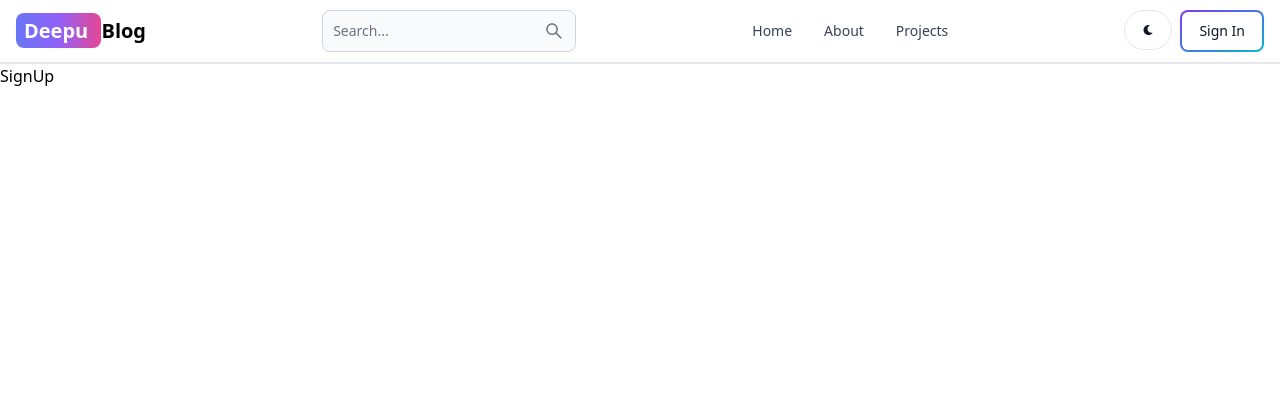
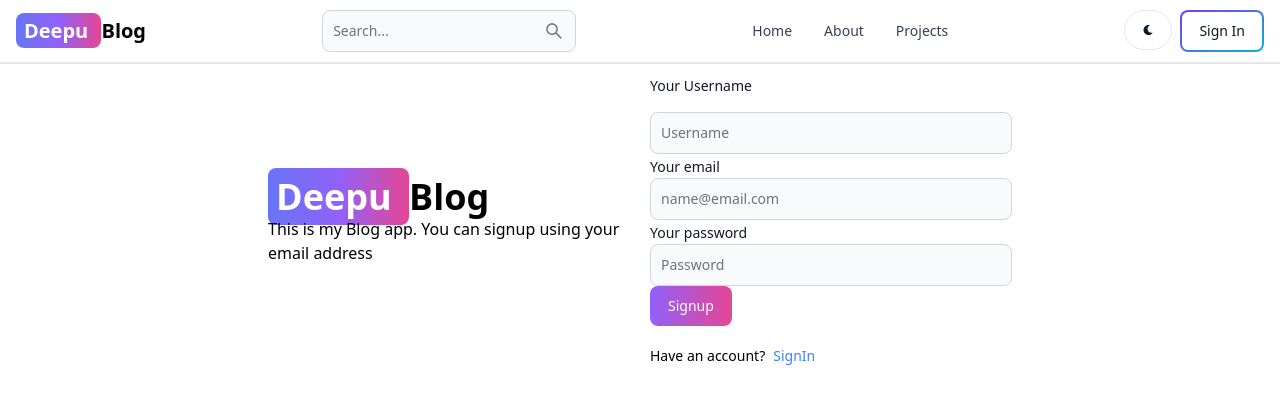
Before and after one commit to pradeepredt/BLOG-APP, a React (Vite) app in the folder client/: page /sign-up in a window 1280 px wide. Shown: the top 404 px of the page. Built offline with nearby package versions, Linux system fonts and the light colour scheme.

Commit message:
Created Signup page

```diff
--- a/client/src/pages/SignUp.jsx
+++ b/client/src/pages/SignUp.jsx
@@ -1,7 +1,45 @@
+import { Button, Label, TextInput } from 'flowbite-react'
 import React from 'react'
+import { Link } from 'react-router-dom'
 
 export default function SignUp() {
   return (
-    <div>SignUp</div>
+    <div classname="min-h-screen mt-20">
+      <div className='flex p-3 max-w-3xl mx-auto flex-col md:flex-row md:items-center gap-5'>
+        {/* left*/}
+        <div className='flex-1'>
+        <Link  to="/" className='font-semibold dark:text-white text-4xl'>
+        <span className='px-2 py-1 bg-gradient-to-r from-indigo-500 via-purple-500 to-pink-500 rounded-lg text-white'>
+        Deepu </span>
+        Blog
+        </Link>
+        <p>
+          This is my Blog app. You can signup using your email address
+        </p>
+        </div>
+        {/*right*/}
+        <div className='flex-1'>
+          <form >
+           <div className='flex flex-col gap-4'>
+            <Label value="Your Username"/>
+            <TextInput type="text" placeholder='Username' id="username" />
+           </div>
+           <div className=''>
+            <Label value="Your email"/>
+            <TextInput type="text" placeholder='name@email.com' id="email" />
+           </div>
+           <div className=''>
+            <Label value="Your password"/>
+            <TextInput type="text" placeholder='Password' id="password" />
+           </div>
+           <Button gradientDuoTone='purpleToPink' type="submit">Signup</Button>
+          </form>
+          <div className="flex gap-2 text-sm mt-5">
+            <span>Have an account?</span>
+            <Link to="/sign-in" className='text-blue-500'>SignIn</Link>
+          </div>
+        </div>
+      </div>
+    </div>
   )
 }
```
